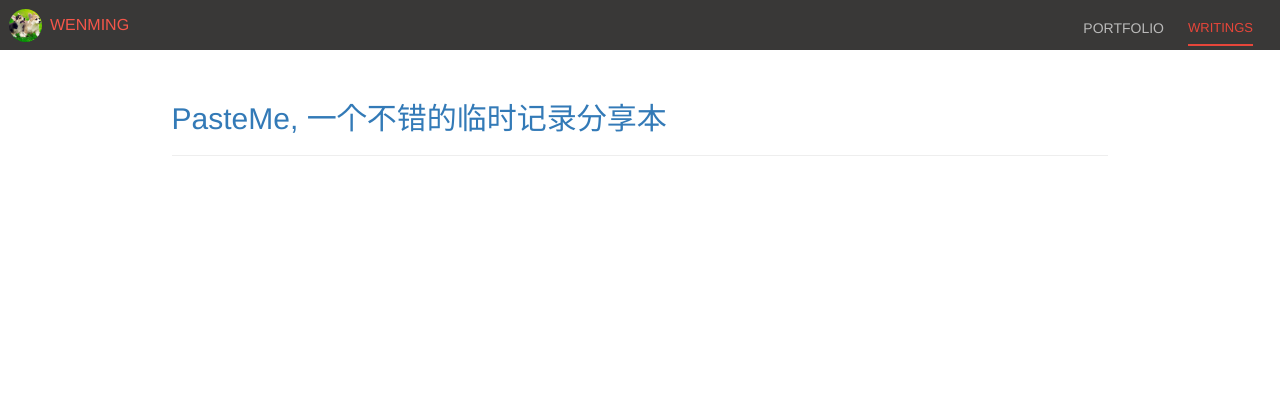
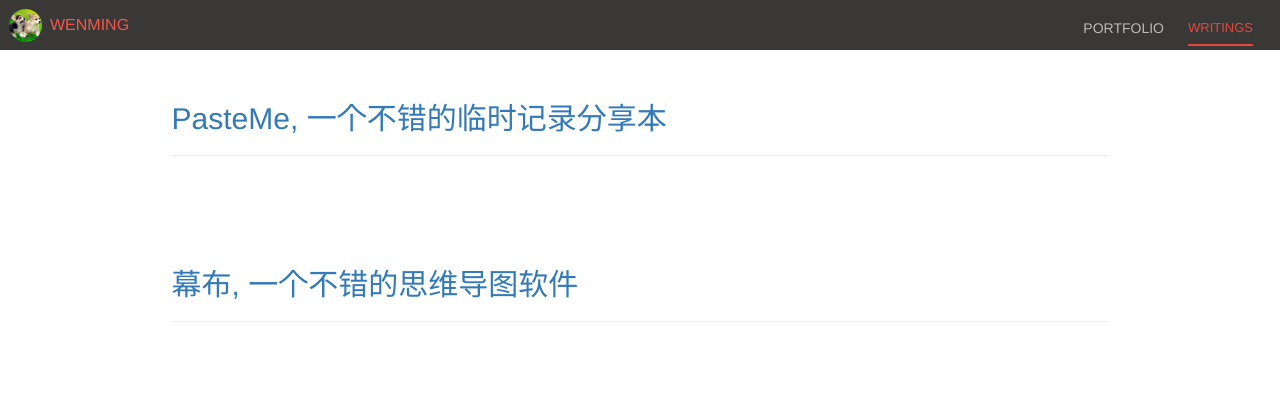
Before and after one commit to gengwenming/tolearn, a plain HTML site: page somethinguseful.html in a window 1280 px wide. Drawn offline with nearby package versions, Linux system fonts and the light colour scheme.

Commit message:
add mubu

```diff
--- a/somethinguseful.html
+++ b/somethinguseful.html
@@ -58,11 +58,20 @@
 			</div>
 			<hr>
 		</div>
-
-
-
 	</div>
 
+	<div class="module" style="background: none;">
+		<div class="content" style=" padding-top: 12px; text-align: left;">
+
+			<div class="post-preview">
+				<a target="_blank" href="https://mubu.com/login">
+					<h2 class="post-title">
+						幕布, 一个不错的思维导图软件
+				</a>
+			</div>
+			<hr>
+		</div>
+	</div>
 
 	<a href="#"><div class="to-top"></div></a>
 
```
